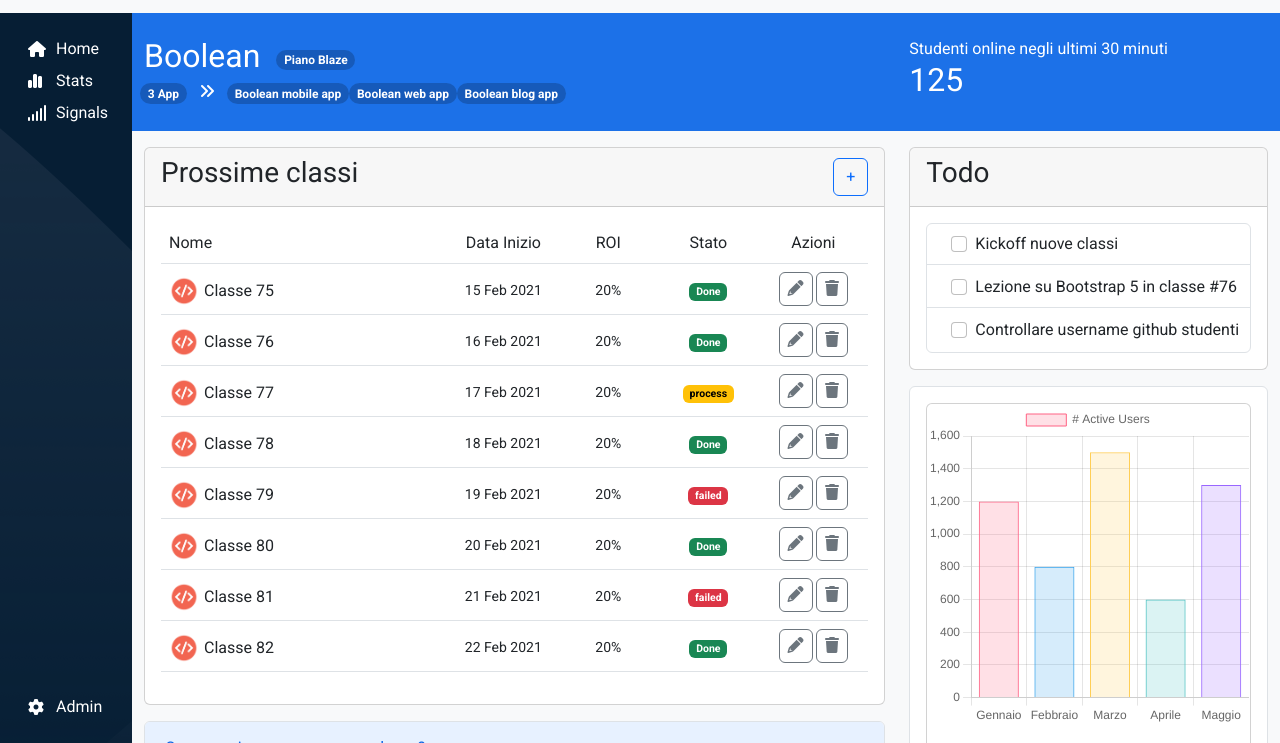
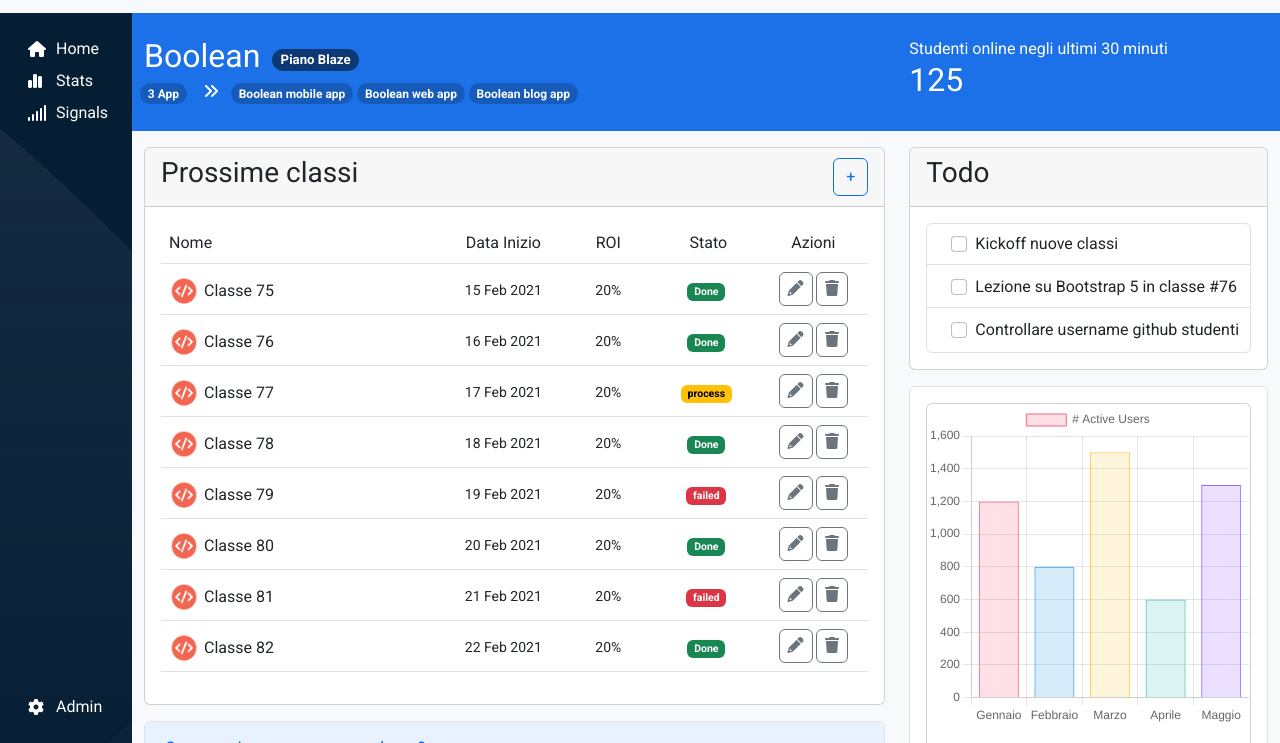
Before and after one commit to RaimondoCosma/html-css-bootstrap-dashboard, a plain HTML site: page index.html in a window 1280 px wide. In both pictures the pointer is over the element "Piano Blaze". Shown: the part 57-800 px from the top of the page. Drawn offline with nearby package versions, Linux system fonts and the light colour scheme.

Commit message:
Aggiunge effetto ai badge

```diff
--- a/css/style.css
+++ b/css/style.css
@@ -42,6 +42,12 @@
 }
 .badge {
     cursor: pointer;
+    margin-right: .25rem;
+    transition: background-color 0.3s linear, transform 0.3s linear;
+}
+.badge:hover {
+    background-color: rgba(0, 0, 0, 0.5);
+    transform: scale(1.1);
 }
 .position-relative {
     position: relative;
```
